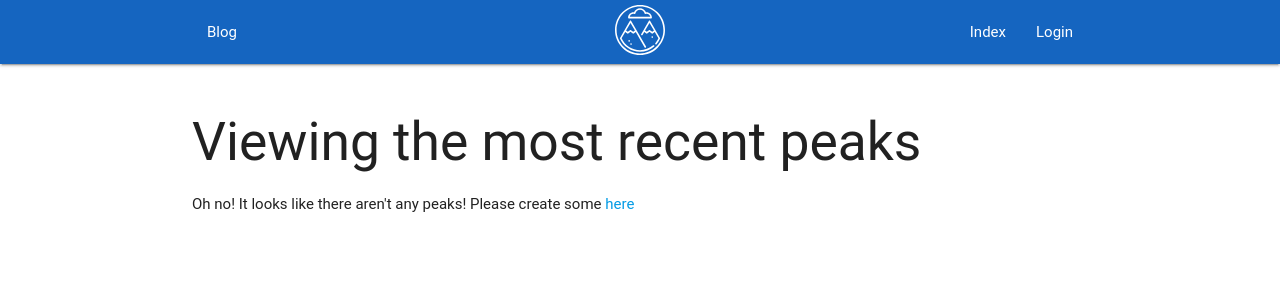
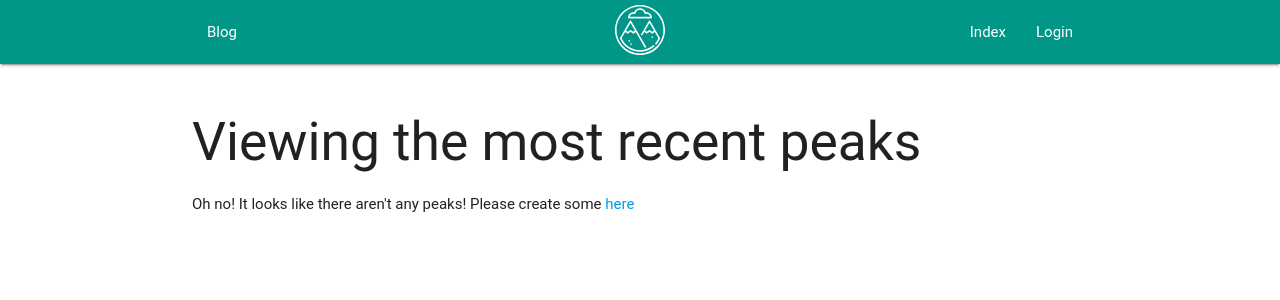
Before and after one commit to ZucchiniZe/genius, a Django app: page /peak/ in a window 1280 px wide. Shown: the top 300 px of the page. Run offline with Django 3.2, Linux system fonts and the light colour scheme; data that the repository does not hold is empty; some libraries are stand-ins or nearby versions; some web fonts are replaced.

Commit message:
change color scheme

```diff
--- a/peak/templates/base.html
+++ b/peak/templates/base.html
@@ -14,7 +14,7 @@
 </head>
 <body>
 {% hijack_notification %}
-<nav class="blue darken-3">
+<nav class="teal">
   <div class="nav-wrapper container">
     <a href="{% url 'frontpage' %}" class="brand-logo center">
       <img src="{% static 'peak/peaks.svg' %}" height="50px" style="margin:5px">
--- a/peak/templates/peak/index.html
+++ b/peak/templates/peak/index.html
@@ -17,7 +17,7 @@
   {% if peaks %}
     <div id="peaks">
       {% for peak in peaks %}
-        <div class="card blue-grey">
+        <div class="card purple lighten-1">
           <a href="{% url 'peak:detail' peak.id %}">
             <div class="card-content white-text">
               <span class="card-title">{{ peak.title }}</span>
```
Also changed, not shown: peak/static/peak/style.css (line endings or trailing spaces).
